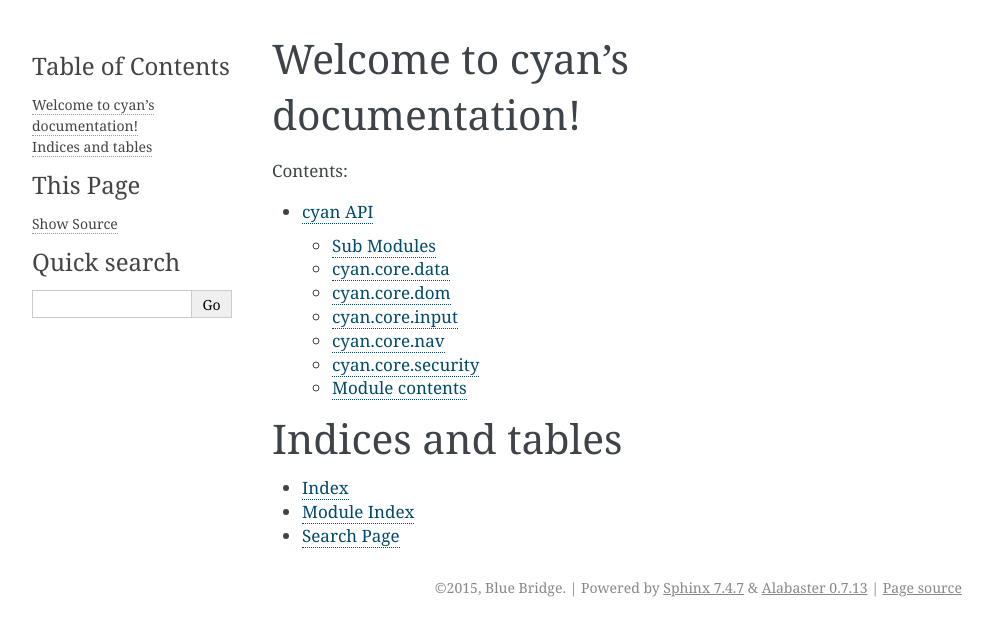
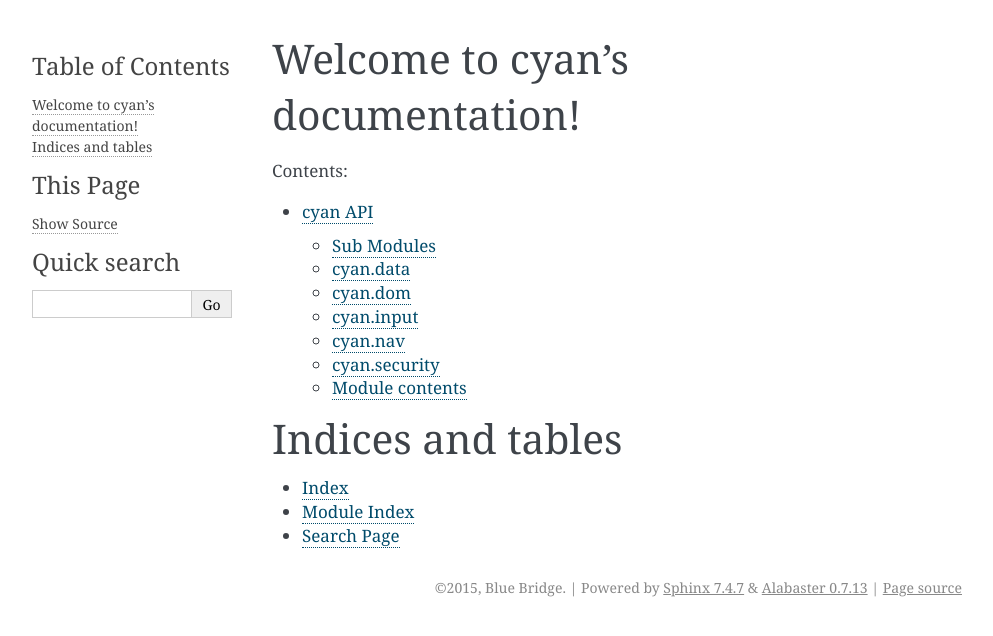
Before and after one commit to bluebridge/cyan, a Sphinx documentation site: the page built from docs/source/index.rst, in a window 1280 px wide. Shown: the top 636 px of the page, without its empty margins (148-1141 px from the left). Built offline with Sphinx 7.4.7, drawn with Linux system fonts in a browser that asks for light colours.

Commit message:
Revert "Fix documents on http://readthedocs.org (exclude dir \tests, start in \tests\cyan)"
This reverts commit 82615934e7f3a1ab5c9736801222d9f7eed42641.

```diff
--- a/docs/source/conf.py
+++ b/docs/source/conf.py
@@ -24,7 +24,7 @@ import shlex
 import mock
 import re
 
-project_path = os.path.abspath('../..')
+project_path = os.path.abspath('../../..')
 sys.path.insert(0, project_path)
 # project_path = os.path.abspath('../..')
 # sys.path.insert(0, project_path)
--- a/docs/source/cyan.rst
+++ b/docs/source/cyan.rst
@@ -4,42 +4,42 @@ cyan API
 Sub Modules
 -----------
 
-cyan.core.data
---------------
+cyan.data
+---------
 
-.. automodule:: core.data
+.. automodule:: cyan.core.data
     :members:
     :undoc-members:
     :show-inheritance:
 
-cyan.core.dom
--------------
+cyan.dom
+--------
 
-.. automodule:: core.dom
+.. automodule:: cyan.core.dom
     :members:
     :undoc-members:
     :show-inheritance:
 
-cyan.core.input
----------------
+cyan.input
+----------
 
-.. automodule:: core.input
+.. automodule:: cyan.core.input
     :members:
     :undoc-members:
     :show-inheritance:
 
-cyan.core.nav
--------------
+cyan.nav
+--------
 
-.. automodule:: core.nav
+.. automodule:: cyan.core.nav
     :members:
     :undoc-members:
     :show-inheritance:
 
-cyan.core.security
-------------------
+cyan.security
+-------------
 
-.. automodule:: core.security
+.. automodule:: cyan.core.security
     :members:
     :undoc-members:
     :show-inheritance:
```
Also changed, not shown: other parts of docs/source/cyan.rst (+1 -1 lines).
